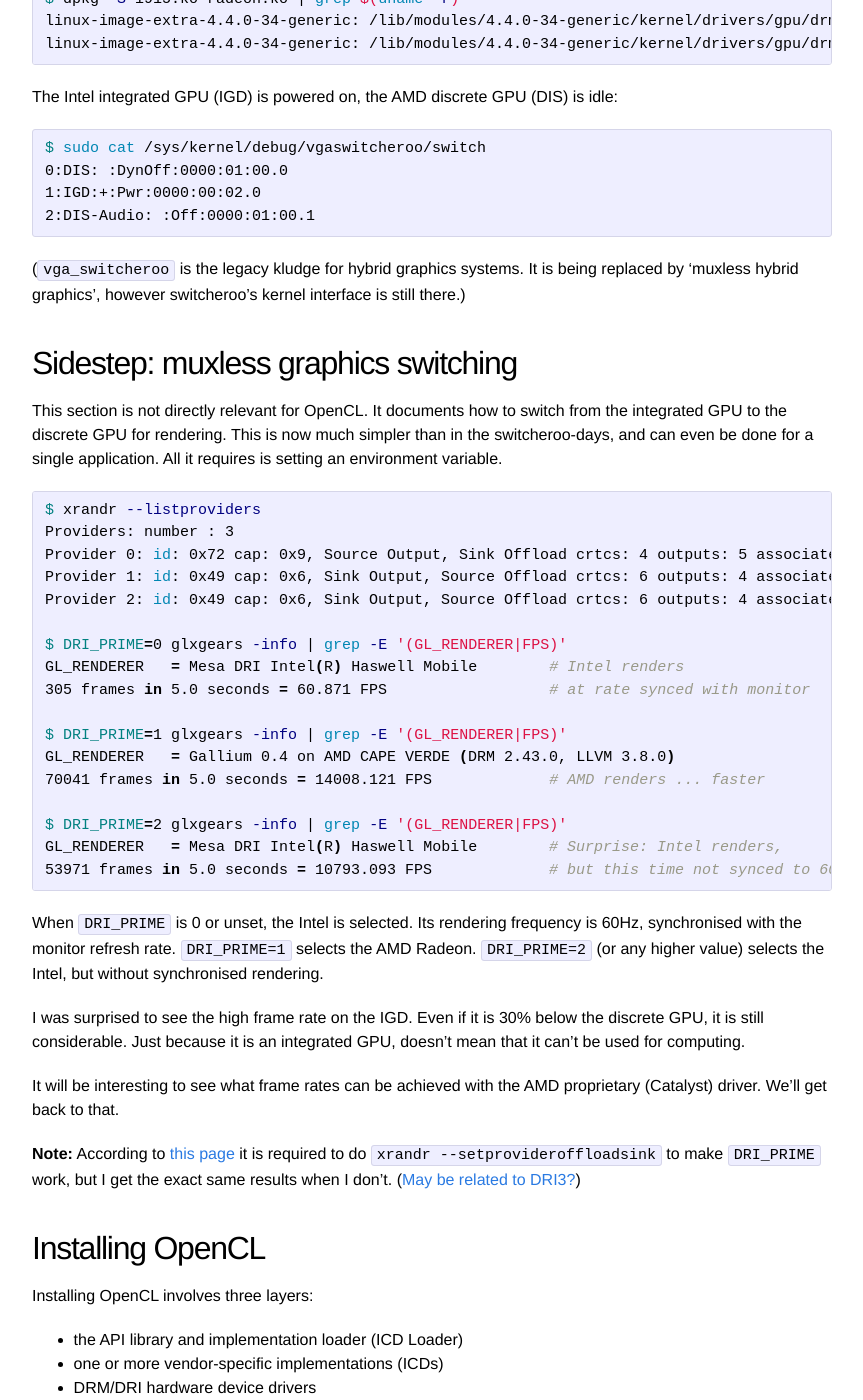
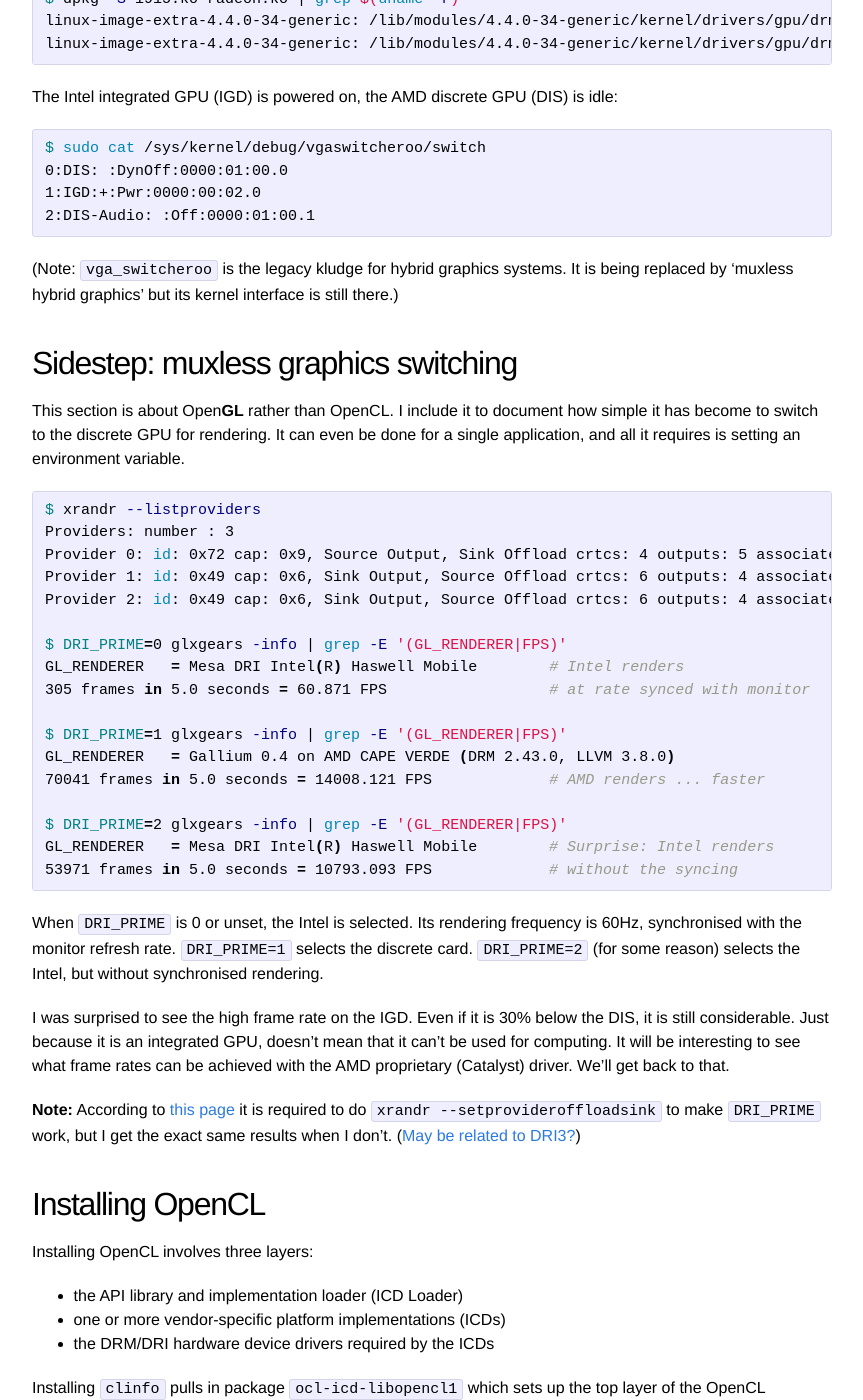
Before and after one commit to zwets/zwets.github.io, a Jekyll site: the page built from _posts/2016-08-18-opencl-on-a-dual-graphics-dell-m4800.md, in a window 1280 px wide and 1400 px high, scrolled down 1035 px. Shown: the whole window, without its empty margins (208-1071 px from the left). Built offline with Jekyll 4.4.1, drawn with Linux system fonts in a browser that asks for light colours; some of the changed text lies outside the part shown.

````diff
--- a/_posts/2016-08-18-opencl-on-a-dual-graphics-dell-m4800.md
+++ b/_posts/2016-08-18-opencl-on-a-dual-graphics-dell-m4800.md
@@ -59,15 +60,15 @@ $ sudo cat /sys/kernel/debug/vgaswitcheroo/switch
 1:IGD:+:Pwr:0000:00:02.0
 2:DIS-Audio: :Off:0000:01:00.1
 ```
-(`vga_switcheroo` is the legacy kludge for hybrid graphics systems.  It is being replaced by
-'muxless hybrid graphics', however switcheroo's kernel interface is still there.)
+(Note: `vga_switcheroo` is the legacy kludge for hybrid graphics systems.  It is being replaced by
+'muxless hybrid graphics' but its kernel interface is still there.)
 
 
 ## Sidestep: muxless graphics switching
 
-This section is not directly relevant for OpenCL.  It documents how to switch from the integrated GPU
-to the discrete GPU for rendering.  This is now much simpler than in the switcheroo-days, and can even
-be done for a single application.  All it requires is setting an environment variable.
+This section is about Open**GL** rather than OpenCL.  I include it to document how simple it has
+become to switch to the discrete GPU for rendering.  It can even be done for a single application,
+and all it requires is setting an environment variable.
 
 ```bash
 $ xrandr --listproviders
@@ -85,21 +86,18 @@ GL_RENDERER   = Gallium 0.4 on AMD CAPE VERDE (DRM 2.43.0, LLVM 3.8.0)
 70041 frames in 5.0 seconds = 14008.121 FPS             # AMD renders ... faster
 
 $ DRI_PRIME=2 glxgears -info | grep -E '(GL_RENDERER|FPS)'
-GL_RENDERER   = Mesa DRI Intel(R) Haswell Mobile 	# Surprise: Intel renders,
-53971 frames in 5.0 seconds = 10793.093 FPS		# but this time not synced to 60Hz
+GL_RENDERER   = Mesa DRI Intel(R) Haswell Mobile 	# Surprise: Intel renders
+53971 frames in 5.0 seconds = 10793.093 FPS		# without the syncing
 ```
 
 When `DRI_PRIME` is 0 or unset, the Intel is selected.  Its rendering frequency is 60Hz,
-synchronised with the monitor refresh rate.  `DRI_PRIME=1` selects the AMD Radeon.
-`DRI_PRIME=2` (or any higher value) selects the Intel, but without synchronised rendering.
+synchronised with the monitor refresh rate.  `DRI_PRIME=1` selects the discrete card.
+`DRI_PRIME=2` (for some reason) selects the Intel, but without synchronised rendering.
 
-I was surprised to see the high frame rate on the IGD.  Even if it is 30% below the discrete
-GPU, it is still considerable.  Just because it is an integrated GPU, doesn't mean that it can't
-be used for computing.
-
-It will be interesting to see what frame rates can be achieved with the AMD proprietary
-(Catalyst) driver.  We'll get back to that.
-
+I was surprised to see the high frame rate on the IGD.  Even if it is 30% below the DIS,
+it is still considerable.  Just because it is an integrated GPU, doesn't mean that it can't
+be used for computing.  It will be interesting to see what frame rates can be achieved with
+the AMD proprietary (Catalyst) driver.  We'll get back to that.
 
 **Note:** According to
 [this page](http://askubuntu.com/questions/593098/hybrid-graphic-card-drivers-amd-radeon-hd-8570-intel-hd-graphics-4000/620756#620756)
@@ -112,8 +110,8 @@ but I get the exact same results when I don't.  ([May be related to DRI3?](https
 Installing OpenCL involves three layers:
 
 * the API library and implementation loader (ICD Loader)
-* one or more vendor-specific implementations (ICDs)
-* DRM/DRI hardware device drivers
+* one or more vendor-specific platform implementations (ICDs)
+* the DRM/DRI hardware device drivers required by the ICDs
 
 Installing `clinfo` pulls in package `ocl-icd-libopencl1` which sets up the top layer of the
 OpenCL infrastructure:
@@ -131,7 +129,7 @@ are linked.  It provides the ICD Loader, the machinery that dynamically loads IC
 An ICD is defined by a file with extension `.icd` in directory `/etc/OpenCL/vendors`.  The
 first line in the ICD file specifies the path to a shared library.  The ICD Loader `dlopen`s
 this library when that platform is requested.  Environment variables regulate the order of the
-platforms, the default, and the debugging level.
+platforms, the default platform, and the debugging level.
 
 
 ## Installing ICDs
@@ -153,11 +151,12 @@ $ apt-cache depends mesa-opencl-icd
 ... r600, amdgcn, amdgpu1, radeon1, nouveau2 ...
 ```
 
-Installing the Intel and Mesa ICDs gives us two platforms:
+Note that the `mesa-opencl-icd`, through the *nouveau* driver, offers Nvidia support as well.
+
+Install the Intel and Mesa ICDs to obtain the relevant platforms:
 
 ```bash
 $ sudo apt-get install beignet-opencl-icd mesa-opencl-icd
-$ clinfo -l
 $ clinfo -l
 Platform #0: Intel Gen OCL Driver
  `-- Device #0: Intel(R) HD Graphics Haswell GT2 Mobile
@@ -165,20 +164,44 @@ Platform #1: Clover
  `-- Device #0: AMD CAPE VERDE (DRM 2.43.0, LLVM 3.8.0)
 ```
 
-`clinfo --human` and `clinfo --raw` produce detailed overviews of the features of the
-platforms.  @@@ TODO @@@ table comparing the significant differences.
+Each platform could provide a number of devices.  On my system it is one device on either
+platform.  Run `clinfo` without the `-l` argument to get a detailed overview of the platforms,
+and of the features of each device.
+
+@@@ TODO @@@ table comparing the significant differences between my platforms (use `clinfo --raw).
 
 
-## Hitting the asfalt
+## Hitting the asphalt
 
-Andreas Klöckner's wiki has an [OpenCL HOWTO](https://wiki.tiker.net/OpenCLHowTo) which
-links to demo code (tools-master) for testing OpenCL.  His site has
-[lots more](https://wiki.tiker.net/WelcomePage) on OpenCL, CUDA, PyOpenCL, Numpy, Boost,
-etc.
+Andreas Klöckner's wiki has an [OpenCL HOWTO](https://wiki.tiker.net/OpenCLHowTo) with
+with links to [demo and testing code](https://github.com/hpc12/tools):
 
-Erik Smistad has a nice
+```bash
+$ git clone 'https://github.com/hpc12/tools'
+$ make
+$ ./cl-demo 1000000 10
+Choose platform:
+[0] Intel
+[1] Mesa
+Enter choice: 0
+Choose device:
+[0] Intel(R) HD Graphics Haswell GT2 Mobile
+Enter choice: 0
+... output ...
+0.000824 s
+14.566110 GB/s
+GOOD
+```
+
+Andreas's wiki has [lots more](https://wiki.tiker.net/WelcomePage) on OpenCL, CUDA, PyOpenCL,
+Numpy, Boost, and other HPC resources.
+
+@@@ TODO @@@ Erik Smistad has a nice
 [hands-on article](https://www.eriksmistad.no/getting-started-with-opencl-and-gpu-computing/)
-with C sample code.  It is from 2010 so may be out of date.
+with C sample code (note: from 2010 so may be out of date?)
+
+**Note:** Both articles point out the convenience of AMD's ICD Loader: it can seemlessly
+switch between CPU and GPU.
 
 @@@ TODO @@@
 
````
Also changed, not shown: other parts of _posts/2016-08-18-opencl-on-a-dual-graphics-dell-m4800.md (+8 -7 lines).
